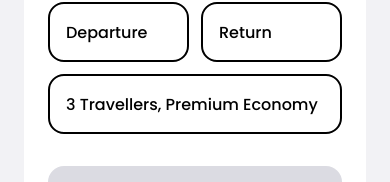
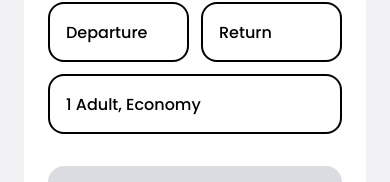
Before and after one commit to kennychh/FlightSearchApp, a React Native app: screen / in a window 390 px wide. Shown: the part 255-437 px from the top of the page. Built offline with nearby package versions, Linux system fonts and the light colour scheme.

Commit message:
1 Adult, Economy

```diff
--- a/screens/HomeScreen.js
+++ b/screens/HomeScreen.js
@@ -194,7 +194,7 @@ export const HomeScreen = ({ navigation }) => {
               onPress={() => navigation.navigate("TravelOptionsModal", {})}
             >
               <Text numberOfLines={1} style={styles.travellerInfoText}>
-              3 Travellers, Premium Economy
+              1 Adult, Economy
               </Text>
             </TouchableOpacity>
           <Button
```
